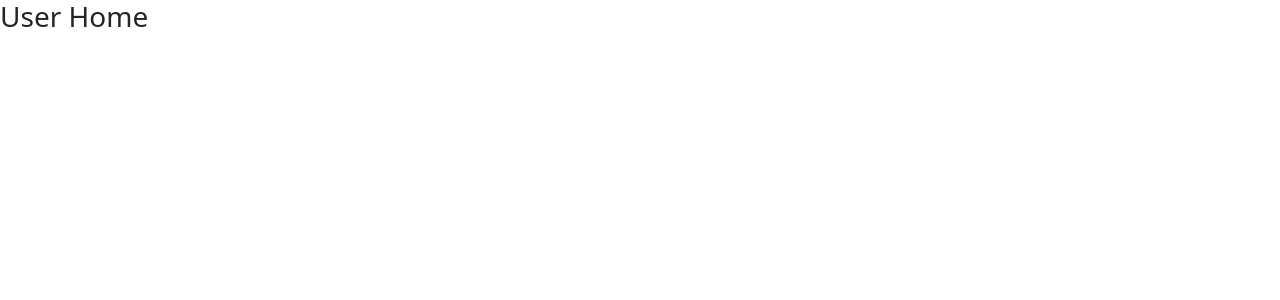
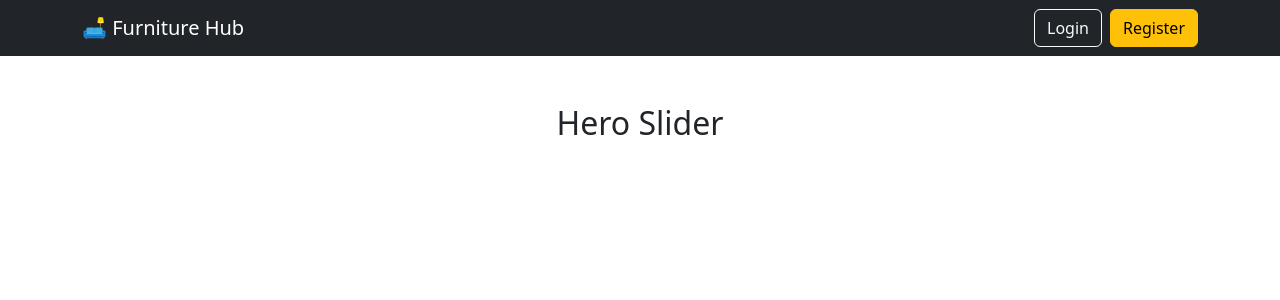
Before and after one commit to piyush-123-123/furniture-hub-user, a React (Vite) app: page / in a window 1280 px wide. Shown: the top 300 px of the page. Built offline with nearby package versions, Linux system fonts and the light colour scheme.

Commit message:
Header component implemented with heading and login/signUp

```diff
--- a/src/App.jsx
+++ b/src/App.jsx
@@ -2,15 +2,18 @@ import {Route,Routes} from "react-router-dom";
 import Signup from "../src/pages/Signup";
 import Login from "../src/pages/Login";
 import Home from "../src/pages/Home";
+import Header from "../src/components/Header";
 
 const App=()=>{
 
   return (
+
     <Routes>
       <Route path="/" element={<Home />} />
       <Route path="/signup" element={<Signup />} />
       <Route path="/login" element={<Login />} />
     </Routes>
+
   )
 
 
--- a/src/components/Header.jsx
+++ b/src/components/Header.jsx
@@ -0,0 +1,46 @@
+
+import {
+    Navbar,
+    Container,
+    Form,
+    FormControl,
+    Button,
+    Nav,
+} from "react-bootstrap";
+
+import { Link } from "react-router-dom";
+
+const Header = () => {
+
+
+    return (
+        <Navbar bg="dark" variant="dark" expand="lg">
+            <Container>
+                <Navbar.Brand as={Link} to="/">
+                    🛋 Furniture Hub
+                </Navbar.Brand>
+                <Navbar.Collapse className="justify-content-end">
+                    <Button
+                        as={Link}
+                        to="/login"
+                        variant="outline-light"
+                        className="me-2"
+                    >
+                        Login
+                    </Button>
+
+                    <Button
+                        as={Link}
+                        to="/signup"
+                        variant="warning"
+                    >
+                        Register
+                    </Button>
+                </Navbar.Collapse>
+            </Container>
+        </Navbar>
+    )
+
+
+}
+export default Header;
--- /dev/null
+++ b/src/components/HeroSlider.jsx
@@ -0,0 +1,11 @@
+import { Swiper, SwiperSlide } from "swiper/react";
+import "swiper/css";
+const HeroSlider = () => {
+  return (
+    <h2 className="text-center mt-5">
+      Hero Slider
+    </h2>
+  );
+};
+
+export default HeroSlider;
--- a/src/pages/Home.jsx
+++ b/src/pages/Home.jsx
@@ -1,13 +1,14 @@
+import Header from "../components/Header";
+import HeroSlider from "../components/HeroSlider";
 
-const Home=()=>{
+const Home = () => {
+  return (
+    <>
+      <Header />
+      <HeroSlider />
 
-    return (
-        <div>
-            <h3>User Home</h3>
-        </div>
-    )
+    </>
+  );
+};
 
-
-
-}
 export default Home;
--- a/src/pages/Login.jsx
+++ b/src/pages/Login.jsx
@@ -74,7 +74,7 @@ const Login = () => {
                         Log In
                     </Button>
                     <p>
-                        Do not have an account? <Link to="/">SignUp</Link>
+                        Do not have an account? <Link to="/signup">SignUp</Link>
                     </p>
                 </Form>
             </Card>
```
